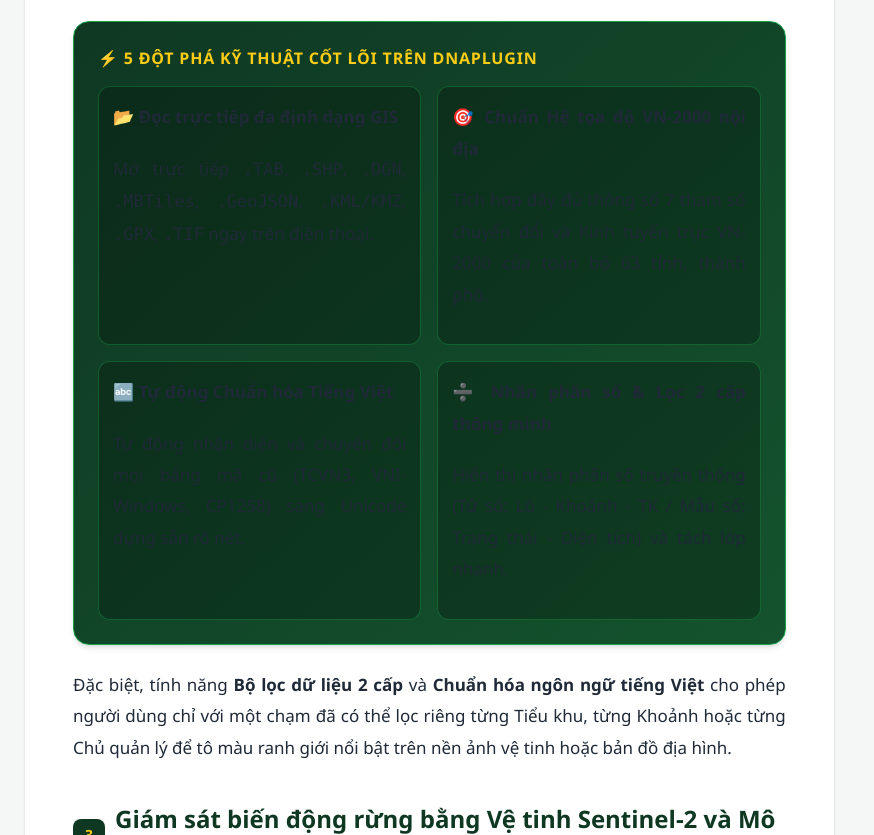
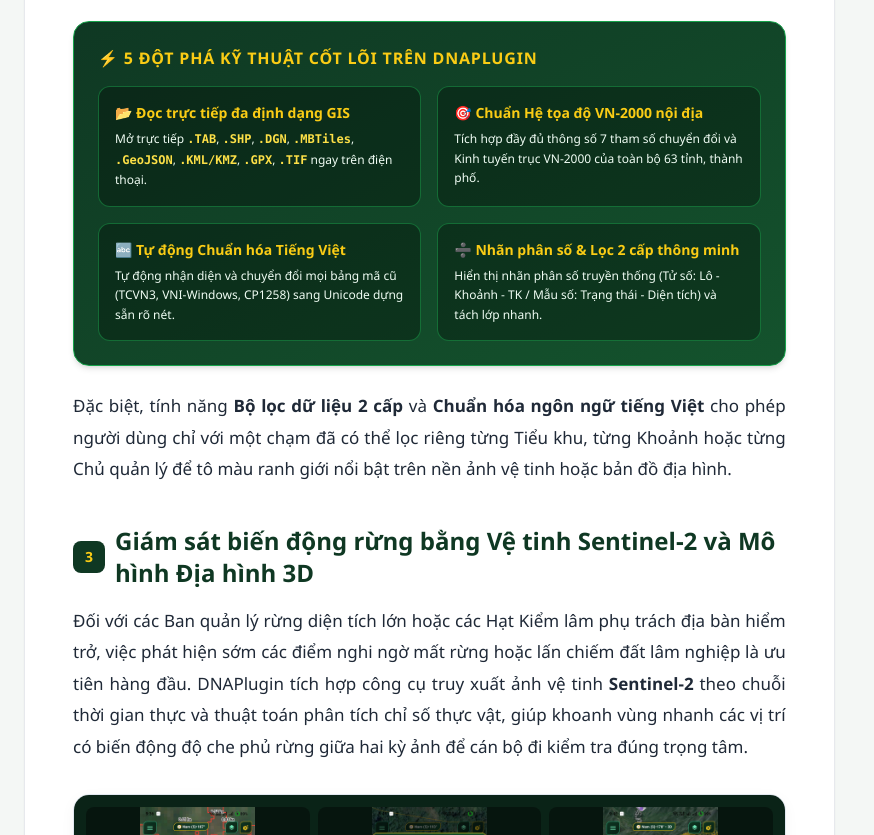
Before and after one commit to AGAServer/DNAPlugin, a plain HTML site: page tin-tuc.html in a window 1280 px wide. Shown: the part 1965-2800 px from the top of the page, without its empty margins (0-874 px from the left). Drawn offline with nearby package versions, Linux system fonts and the light colour scheme; no server answers.

Commit message:
Update tin-tuc.html

```diff
--- a/tin-tuc.html
+++ b/tin-tuc.html
@@ -258,27 +258,27 @@
                     Xuất phát từ chính thực tiễn tuần tra bảo vệ rừng và nghiệp vụ kỹ thuật lâm sinh, tác giả <strong>Đoàn Ngọc Ấn</strong> đã nghiên cứu và phát triển ứng dụng <strong>DNAPlugin</strong> trên nền tảng di động. Không giống các phần mềm xem bản đồ thông thường, DNAPlugin tích hợp nhân giải mã dữ liệu không gian trực tiếp giúp mở tức thì các tệp bản đồ nặng hàng chục nghìn lô rừng mà không cần chuyển đổi định dạng qua máy tính.
                 </p>
 
-                <!-- Hộp điểm nhấn kỹ thuật -->
+                <!-- Hộp điểm nhấn kỹ thuật (Đã khóa cứng màu chữ sáng nổi bật) -->
 <div class="my-6 bg-gradient-to-br from-[#0F3823] to-[#14532D] text-white rounded-2xl p-6 shadow-md border border-green-600">
     <h3 class="text-base font-black text-[#FACC15] uppercase tracking-wider mb-4 flex items-center gap-2">
         <span>⚡ 5 Đột phá kỹ thuật cốt lõi trên DNAPlugin</span>
     </h3>
     <div class="grid sm:grid-cols-2 gap-4 text-sm">
-                        <div class="bg-black/25 p-3.5 rounded-xl border border-green-500/30">
-                            <p class="font-bold text-yellow-300 mb-1">📂 Đọc trực tiếp đa định dạng GIS</p>
-                            <p class="text-xs text-green-100 leading-relaxed mb-0">Mở trực tiếp <code>.TAB</code>, <code>.SHP</code>, <code>.DGN</code>, <code>.MBTiles</code>, <code>.GeoJSON</code>, <code>.KML/KMZ</code>, <code>.GPX</code>, <code>.TIF</code> ngay trên điện thoại.</p>
+        <div class="bg-black/30 p-4 rounded-xl border border-green-500/40">
+            <div class="font-bold text-[#FACC15] text-sm mb-1.5">📂 Đọc trực tiếp đa định dạng GIS</div>
+            <div class="text-xs text-green-50 leading-relaxed">Mở trực tiếp <code class="text-yellow-300 font-semibold">.TAB</code>, <code class="text-yellow-300 font-semibold">.SHP</code>, <code class="text-yellow-300 font-semibold">.DGN</code>, <code class="text-yellow-300 font-semibold">.MBTiles</code>, <code class="text-yellow-300 font-semibold">.GeoJSON</code>, <code class="text-yellow-300 font-semibold">.KML/KMZ</code>, <code class="text-yellow-300 font-semibold">.GPX</code>, <code class="text-yellow-300 font-semibold">.TIF</code> ngay trên điện thoại.</div>
         </div>
-                        <div class="bg-black/25 p-3.5 rounded-xl border border-green-500/30">
-                            <p class="font-bold text-yellow-300 mb-1">🎯 Chuẩn Hệ tọa độ VN-2000 nội địa</p>
-                            <p class="text-xs text-green-100 leading-relaxed mb-0">Tích hợp đầy đủ thông số 7 tham số chuyển đổi và Kinh tuyến trục VN-2000 của toàn bộ 63 tỉnh, thành phố.</p>
+        <div class="bg-black/30 p-4 rounded-xl border border-green-500/40">
+            <div class="font-bold text-[#FACC15] text-sm mb-1.5">🎯 Chuẩn Hệ tọa độ VN-2000 nội địa</div>
+            <div class="text-xs text-green-50 leading-relaxed">Tích hợp đầy đủ thông số 7 tham số chuyển đổi và Kinh tuyến trục VN-2000 của toàn bộ 63 tỉnh, thành phố.</div>
         </div>
-                        <div class="bg-black/25 p-3.5 rounded-xl border border-green-500/30">
-                            <p class="font-bold text-yellow-300 mb-1">🔤 Tự động Chuẩn hóa Tiếng Việt</p>
-                            <p class="text-xs text-green-100 leading-relaxed mb-0">Tự động nhận diện và chuyển đổi mọi bảng mã cũ (TCVN3, VNI-Windows, CP1258) sang Unicode dựng sẵn rõ nét.</p>
+        <div class="bg-black/30 p-4 rounded-xl border border-green-500/40">
+            <div class="font-bold text-[#FACC15] text-sm mb-1.5">🔤 Tự động Chuẩn hóa Tiếng Việt</div>
+            <div class="text-xs text-green-50 leading-relaxed">Tự động nhận diện và chuyển đổi mọi bảng mã cũ (TCVN3, VNI-Windows, CP1258) sang Unicode dựng sẵn rõ nét.</div>
         </div>
-                        <div class="bg-black/25 p-3.5 rounded-xl border border-green-500/30">
-                            <p class="font-bold text-yellow-300 mb-1">➗ Nhãn phân số & Lọc 2 cấp thông minh</p>
-                            <p class="text-xs text-green-100 leading-relaxed mb-0">Hiển thị nhãn phân số truyền thống (Tử số: Lô - Khoảnh - TK / Mẫu số: Trạng thái - Diện tích) và tách lớp nhanh.</p>
+        <div class="bg-black/30 p-4 rounded-xl border border-green-500/40">
+            <div class="font-bold text-[#FACC15] text-sm mb-1.5">➗ Nhãn phân số & Lọc 2 cấp thông minh</div>
+            <div class="text-xs text-green-50 leading-relaxed">Hiển thị nhãn phân số truyền thống (Tử số: Lô - Khoảnh - TK / Mẫu số: Trạng thái - Diện tích) và tách lớp nhanh.</div>
         </div>
     </div>
 </div>
@@ -483,7 +483,7 @@
                     </div>
                     <div class="flex justify-between py-1.5 border-b border-gray-100">
                         <span class="text-gray-500">Hệ tọa độ:</span>
-                        <span class="font-bold text-[#0F3823]">VN-2000 (63 tỉnh) & WGS-84</span>
+                        <span class="font-bold text-[#0F3823]">VN-2000 & WGS-84</span>
                     </div>
                     <div class="flex justify-between py-1.5 border-b border-gray-100">
                         <span class="text-gray-500">Định dạng bản đồ:</span>
```
Lines whose indentation alone changed are shown as unchanged.
